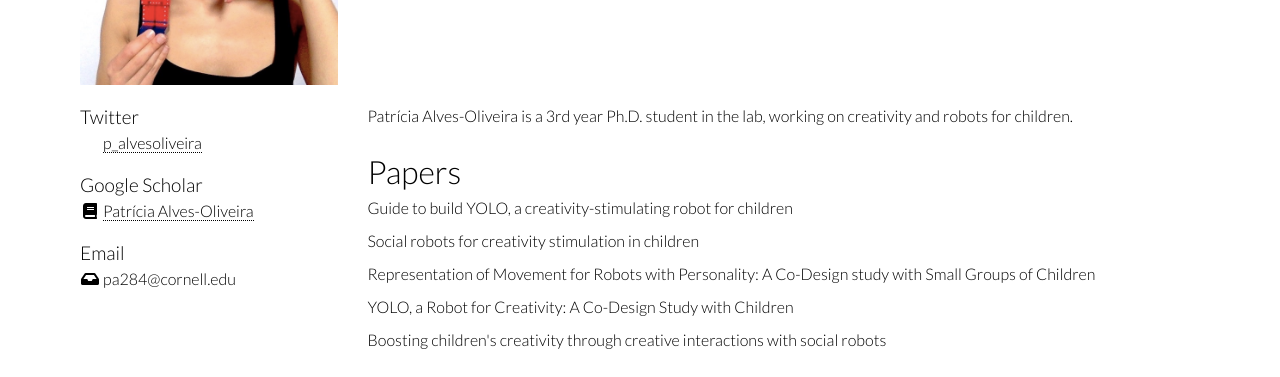
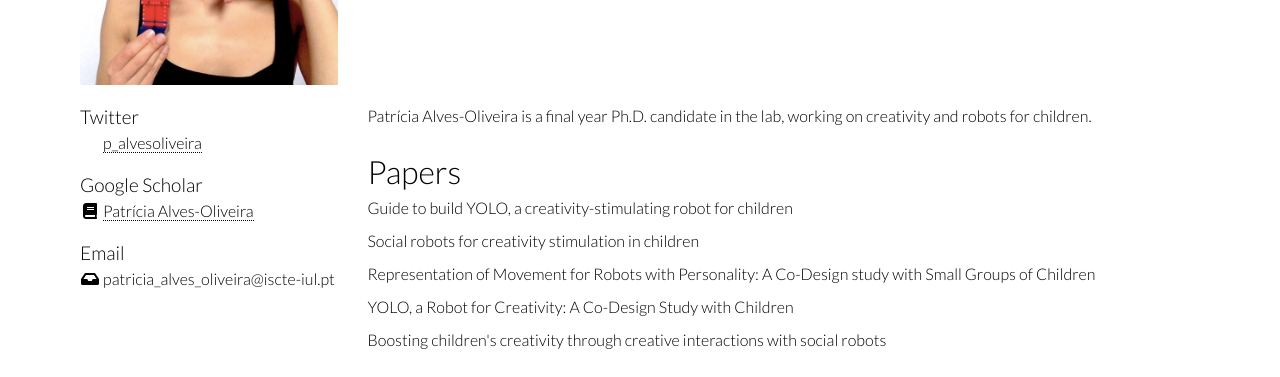
Before and after one commit to hrc2/hrc2.github.io, a Jekyll site: the page built from people/_posts/2017-02-01-patricia-alvesoliveira.md, in a window 1280 px wide. Shown: the part 243-620 px from the top of the page. Built offline with Jekyll 4.4.1, drawn with Linux system fonts in a browser that asks for light colours; nearby versions of some CDN libraries; some web fonts are replaced.

Commit message:
Update 2017-02-01-patricia-alvesoliveira.md

```diff
--- a/people/_posts/2017-02-01-patricia-alvesoliveira.md
+++ b/people/_posts/2017-02-01-patricia-alvesoliveira.md
@@ -5,7 +5,7 @@ position: PhD Student
 field: Psychology
 nickname: patricia-alvesoliveira
 handle: pa284
-email: pa284@cornell.edu
+email: patricia_alves_oliveira@iscte-iul.pt
 twitter: p_alvesoliveira
 github:
 scholar: TbN31LMAAAAJ&hl=pt-PT&oi=ao
@@ -13,4 +13,4 @@ image: /assets/images/team/patricia-alvesoliveira.jpg
 cv:
 alum: false
 ---
-Patrícia Alves-Oliveira is a 3rd year Ph.D. student in the lab, working on creativity and robots for children.
+Patrícia Alves-Oliveira is a final year Ph.D. candidate in the lab, working on creativity and robots for children.
```
